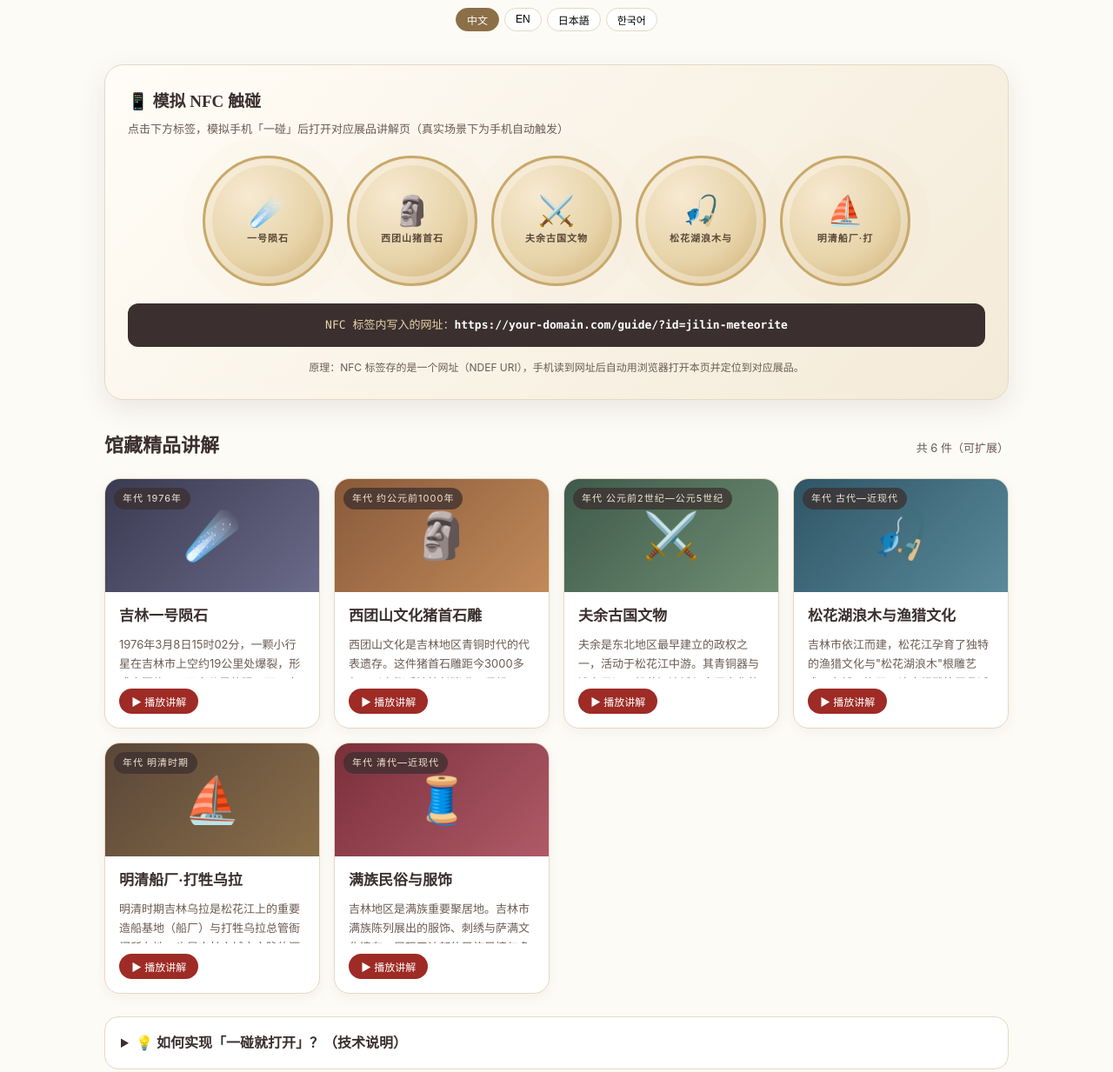
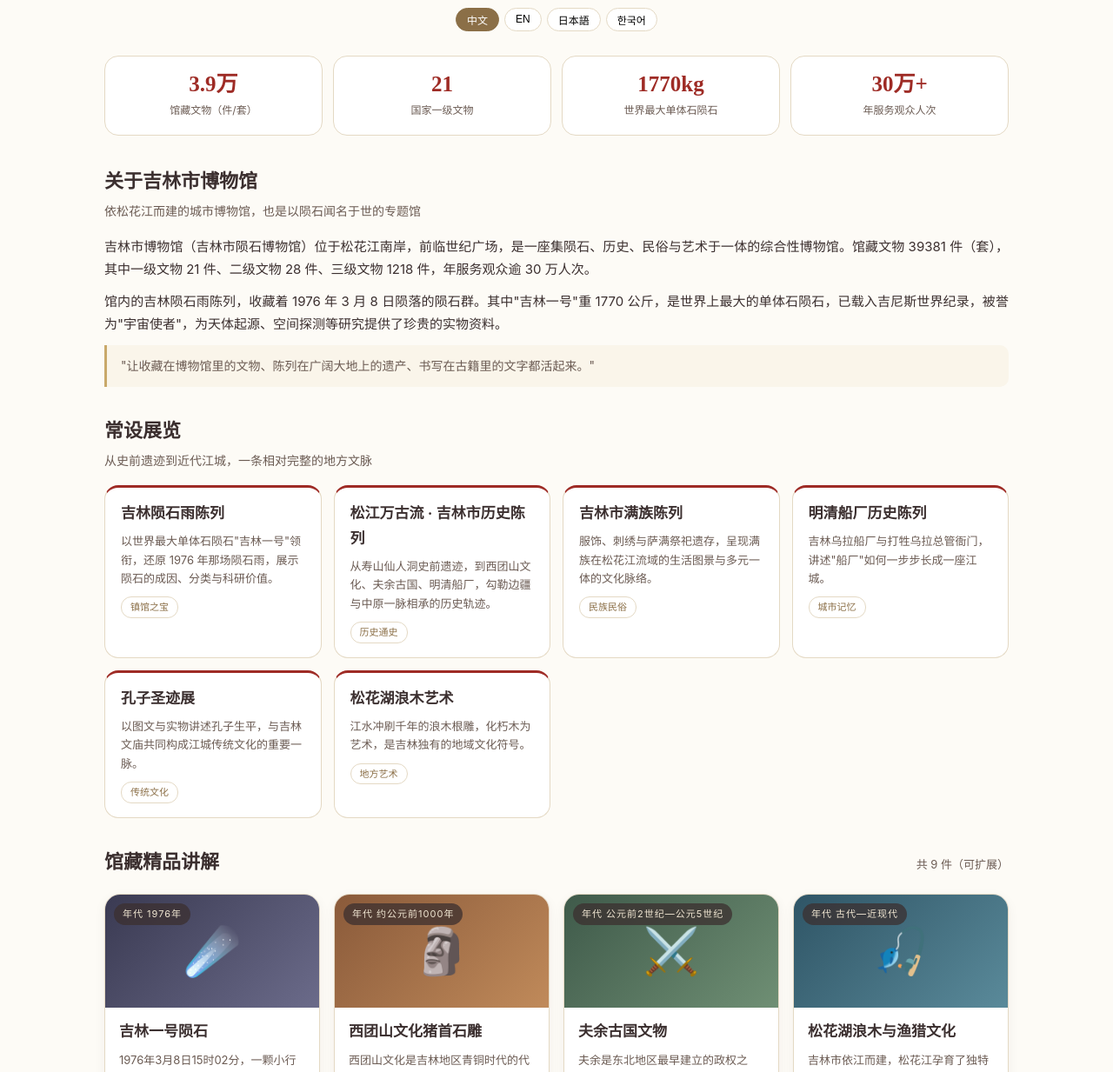
Before and after one commit to chenyilong-ux/jilin-museum-guide, a plain HTML site: page index.html in a window 1280 px wide. Shown: the part 303-1536 px from the top of the page at 87% size. Drawn offline with Linux system fonts and the light colour scheme.

Commit message:
content: enrich museum guide page, remove NFC how-to section

```diff
--- a/index.html
+++ b/index.html
@@ -61,49 +61,6 @@
   .hero h2{font-size:clamp(28px,6vw,44px);font-family:"Songti SC",serif;line-height:1.3;margin-bottom:14px}
   .hero h2 em{font-style:normal;color:var(--red)}
   .hero p{max-width:660px;margin:0 auto;color:var(--ink-soft);font-size:15px}
-
-  /* NFC 演示 */
-  .nfc-demo{
-    max-width:1080px;margin:0 auto;padding:10px 20px 8px;
-  }
-  .nfc-card{
-    background:linear-gradient(135deg,#fffdf7,#f4ead8);
-    border:1px solid var(--line);border-radius:22px;padding:26px;
-    box-shadow:var(--shadow);
-  }
-  .nfc-card h3{font-family:"Songti SC",serif;font-size:19px;margin-bottom:4px}
-  .nfc-card .sub{font-size:13px;color:var(--ink-soft);margin-bottom:20px}
-  .tap-zone{
-    display:flex;flex-wrap:wrap;gap:16px;align-items:center;justify-content:center;
-    margin-bottom:20px;
-  }
-  .tag{
-    width:150px;height:150px;border-radius:50%;flex:none;
-    background:radial-gradient(circle at 35% 30%,#f7ead2,#e7d3a8 55%,#c9a96a);
-    border:3px solid var(--gold);box-shadow:inset 0 0 0 8px rgba(255,255,255,.35), 0 8px 22px rgba(139,111,71,.35);
-    display:flex;flex-direction:column;align-items:center;justify-content:center;
-    cursor:pointer;transition:.25s;color:var(--ink);
-  }
-  .tag:hover{transform:scale(1.05);box-shadow:0 12px 30px rgba(139,111,71,.5)}
-  .tag:active{transform:scale(.96)}
-  .tag .icon{font-size:34px;line-height:1}
-  .tag .lab{font-size:11px;margin-top:6px;letter-spacing:1px;color:#5a4638;font-weight:600}
-  .ripple{
-    position:relative;overflow:hidden;
-  }
-  .pulse{animation:pulse 2s infinite}
-  @keyframes pulse{
-    0%{box-shadow:0 0 0 0 rgba(201,169,106,.55), inset 0 0 0 8px rgba(255,255,255,.35)}
-    70%{box-shadow:0 0 0 24px rgba(201,169,106,0), inset 0 0 0 8px rgba(255,255,255,.35)}
-    100%{box-shadow:0 0 0 0 rgba(201,169,106,0), inset 0 0 0 8px rgba(255,255,255,.35)}
-  }
-  .url-line{
-    background:#3B2F2F;color:#e8d5a8;border-radius:12px;padding:14px 16px;
-    font-family:"SF Mono",Consolas,monospace;font-size:13px;text-align:center;
-    word-break:break-all;margin-bottom:14px;
-  }
-  .url-line b{color:#fff;font-weight:600}
-  .hint{font-size:12px;color:var(--ink-soft);text-align:center}
 
   /* 展品网格 */
   .exhibits{max-width:1080px;margin:0 auto;padding:26px 20px}
@@ -173,17 +130,40 @@
     text-align:center;padding:34px 20px;color:var(--ink-soft);font-size:12px;
     border-top:1px solid var(--line);margin-top:10px;
   }
-  .nfc-note{
-    max-width:1080px;margin:0 auto;padding:0 20px 10px;
+  /* 数据条 */
+  .stats{
+    max-width:1080px;margin:0 auto;padding:0 20px 8px;
+    display:grid;grid-template-columns:repeat(auto-fit,minmax(150px,1fr));gap:12px;
   }
-  .nfc-note details{
-    background:#fff;border:1px solid var(--line);border-radius:16px;padding:16px 18px;
+  .stat{background:#fff;border:1px solid var(--line);border-radius:16px;padding:16px 12px;text-align:center}
+  .stat b{display:block;font-family:"Songti SC",serif;font-size:25px;color:var(--red);line-height:1.25}
+  .stat span{font-size:12px;color:var(--ink-soft)}
+
+  /* 通用板块 */
+  .block{max-width:1080px;margin:0 auto;padding:26px 20px 6px}
+  .block h3{font-family:"Songti SC",serif;font-size:22px;margin-bottom:4px}
+  .block .lead{color:var(--ink-soft);font-size:14px;margin-bottom:16px}
+  .prose p{font-size:15px;margin-bottom:12px;text-align:justify}
+  .prose .quote{
+    border-left:3px solid var(--gold);background:#faf5ea;border-radius:0 10px 10px 0;
+    padding:12px 16px;color:var(--ink-soft);font-size:14px;margin-top:4px;
   }
-  .nfc-note summary{cursor:pointer;font-weight:600;font-family:"Songti SC",serif;font-size:16px}
-  .nfc-note .steps{margin-top:14px;font-size:14px}
-  .nfc-note .steps ol{margin-left:20px}
-  .nfc-note .steps li{margin:8px 0}
-  .nfc-note code{background:#f4ead8;padding:2px 7px;border-radius:6px;font-size:13px;color:var(--red-deep)}
+
+  /* 常设展览 */
+  .exh-list{display:grid;grid-template-columns:repeat(auto-fit,minmax(240px,1fr));gap:14px}
+  .exh{background:#fff;border:1px solid var(--line);border-top:3px solid var(--red);border-radius:16px;padding:16px 18px}
+  .exh h4{font-family:"Songti SC",serif;font-size:17px;margin-bottom:6px}
+  .exh p{font-size:13px;color:var(--ink-soft);line-height:1.65}
+  .exh .tag{display:inline-block;margin-top:10px;font-size:11px;color:var(--bronze);border:1px solid var(--line);border-radius:12px;padding:2px 10px}
+
+  /* 参观信息 */
+  .visit{background:#fff;border:1px solid var(--line);border-radius:18px;padding:20px}
+  .visit dl{display:grid;grid-template-columns:76px 1fr;gap:10px 14px;font-size:14px;align-items:start}
+  .visit dt{color:var(--bronze);font-weight:600}
+  .visit dd{color:var(--ink)}
+  .tips{margin-top:16px;display:flex;flex-wrap:wrap;gap:8px}
+  .tips span{background:#f4ead8;color:#6b5230;font-size:12px;padding:6px 12px;border-radius:14px}
+  .footnote{font-size:12px;color:var(--ink-soft);margin-top:10px}
   .lang{display:flex;gap:6px;margin:12px 0 0}
   .lang button{border:1px solid var(--line);background:#fff;border-radius:14px;padding:4px 12px;font-size:12px;cursor:pointer}
   .lang button.active{background:var(--bronze);color:#fff;border-color:var(--bronze)}
@@ -213,13 +193,57 @@
   <p>无需下载 APP、无需租借讲解器。用手机轻触展品旁的 NFC 标签，即刻打开本页并自动播放对应文物的语音讲解。</p>
 </section>
 
-<section class="nfc-demo">
-  <div class="nfc-card">
-    <h3>📱 模拟 NFC 触碰</h3>
-    <p class="sub">点击下方标签，模拟手机「一碰」后打开对应展品讲解页（真实场景下为手机自动触发）</p>
-    <div class="tap-zone" id="tapZone"></div>
-    <div class="url-line">NFC 标签内写入的网址：<b id="urlPreview">https://your-domain.com/guide/?id=jilin-meteorite</b></div>
-    <p class="hint">原理：NFC 标签存的是一个网址（NDEF URI），手机读到网址后自动用浏览器打开本页并定位到对应展品。</p>
+<section class="stats">
+  <div class="stat"><b>3.9万</b><span>馆藏文物（件/套）</span></div>
+  <div class="stat"><b>21</b><span>国家一级文物</span></div>
+  <div class="stat"><b>1770kg</b><span>世界最大单体石陨石</span></div>
+  <div class="stat"><b>30万+</b><span>年服务观众人次</span></div>
+</section>
+
+<section class="block">
+  <h3>关于吉林市博物馆</h3>
+  <p class="lead">依松花江而建的城市博物馆，也是以陨石闻名于世的专题馆</p>
+  <div class="prose">
+    <p>吉林市博物馆（吉林市陨石博物馆）位于松花江南岸，前临世纪广场，是一座集陨石、历史、民俗与艺术于一体的综合性博物馆。馆藏文物 39381 件（套），其中一级文物 21 件、二级文物 28 件、三级文物 1218 件，年服务观众逾 30 万人次。</p>
+    <p>馆内的吉林陨石雨陈列，收藏着 1976 年 3 月 8 日陨落的陨石群。其中"吉林一号"重 1770 公斤，是世界上最大的单体石陨石，已载入吉尼斯世界纪录，被誉为"宇宙使者"，为天体起源、空间探测等研究提供了珍贵的实物资料。</p>
+    <div class="quote">"让收藏在博物馆里的文物、陈列在广阔大地上的遗产、书写在古籍里的文字都活起来。"</div>
+  </div>
+</section>
+
+<section class="block">
+  <h3>常设展览</h3>
+  <p class="lead">从史前遗迹到近代江城，一条相对完整的地方文脉</p>
+  <div class="exh-list">
+    <div class="exh">
+      <h4>吉林陨石雨陈列</h4>
+      <p>以世界最大单体石陨石"吉林一号"领衔，还原 1976 年那场陨石雨，展示陨石的成因、分类与科研价值。</p>
+      <span class="tag">镇馆之宝</span>
+    </div>
+    <div class="exh">
+      <h4>松江万古流 · 吉林市历史陈列</h4>
+      <p>从寿山仙人洞史前遗迹，到西团山文化、夫余古国、明清船厂，勾勒边疆与中原一脉相承的历史轨迹。</p>
+      <span class="tag">历史通史</span>
+    </div>
+    <div class="exh">
+      <h4>吉林市满族陈列</h4>
+      <p>服饰、刺绣与萨满祭祀遗存，呈现满族在松花江流域的生活图景与多元一体的文化脉络。</p>
+      <span class="tag">民族民俗</span>
+    </div>
+    <div class="exh">
+      <h4>明清船厂历史陈列</h4>
+      <p>吉林乌拉船厂与打牲乌拉总管衙门，讲述"船厂"如何一步步长成一座江城。</p>
+      <span class="tag">城市记忆</span>
+    </div>
+    <div class="exh">
+      <h4>孔子圣迹展</h4>
+      <p>以图文与实物讲述孔子生平，与吉林文庙共同构成江城传统文化的重要一脉。</p>
+      <span class="tag">传统文化</span>
+    </div>
+    <div class="exh">
+      <h4>松花湖浪木艺术</h4>
+      <p>江水冲刷千年的浪木根雕，化朽木为艺术，是吉林独有的地域文化符号。</p>
+      <span class="tag">地方艺术</span>
+    </div>
   </div>
 </section>
 
@@ -231,20 +255,25 @@
   <div class="grid" id="grid"></div>
 </section>
 
-<section class="nfc-note">
-  <details>
-    <summary>💡 如何实现「一碰就打开」？（技术说明）</summary>
-    <div class="steps">
-      <ol>
-        <li><b>准备 NFC 标签</b>：购买 NTAG213/215/216 无源标签（约 1–2 元/枚），容量足以写入一个网址。</li>
-        <li><b>写入网址</b>：用手机 App「NFC Tools」或读写器，向标签写入一条 <code>NDEF URI 记录</code>，例如 <code>https://your-domain.com/guide/?id=jilin-meteorite</code>。</li>
-        <li><b>部署网页</b>：把本页部署到服务器（如 GitHub Pages / Vercel / 腾讯云），每个展品对应一个 <code>?id=xxx</code> 参数。</li>
-        <li><b>贴到展柜</b>：将标签贴在文物说明牌旁（建议加铁氧体吸波材料抗金属干扰）。</li>
-        <li><b>游客一碰</b>：Android 手机原生支持，读到网址自动弹窗打开浏览器；iPhone XS 及以上支持「后台 NFC 读取」，无需开 App 即自动跳转。</li>
-      </ol>
-      <p style="margin-top:12px;font-size:13px;color:var(--ink-soft)">补充：如需更沉浸体验，可配合「App Clip（iOS）/ 小程序（微信）」；不支持的机型可用二维码兜底，本页 URL 即二维码内容。</p>
+<section class="block">
+  <h3>参观信息</h3>
+  <p class="lead">免费开放，凭有效证件实名登记入馆</p>
+  <div class="visit">
+    <dl>
+      <dt>地址</dt><dd>吉林省吉林市丰满区吉林大街 100 号（前临世纪广场，背靠江南公园）</dd>
+      <dt>开放</dt><dd>周二至周日 9:00—16:30（16:00 停止入馆），周一闭馆，国家法定节假日除外</dd>
+      <dt>门票</dt><dd>免费开放；参观陨石雨陈列建议提前在官方公众号预约，并提前 10 分钟到总服务台取票</dd>
+      <dt>交通</dt><dd>3 路、19 路、33 路、52 路、61 路、103 路、130 路至「世纪广场」站下车</dd>
+      <dt>建议</dt><dd>陨石陈列建议预留 40 分钟，全程参观约 2 小时</dd>
+    </dl>
+    <div class="tips">
+      <span>🎧 轻触展柜 NFC 标签即可收听讲解</span>
+      <span>♿ 支持大字与高对比度</span>
+      <span>🌏 中文 / English / 日本語 / 한국어</span>
+      <span>📷 允许拍照，请勿使用闪光灯</span>
     </div>
-  </details>
+  </div>
+  <p class="footnote">开放时间、预约方式与票务信息以馆方最新公告为准。</p>
 </section>
 
 <div class="modal" id="modal">
@@ -252,8 +281,8 @@
 </div>
 
 <footer>
-  文博智联 · 以 NFC 技术打开文博服务新空间 &nbsp;|&nbsp; 演示样例：吉林市博物馆<br>
-  本页为前端演示，语音讲解由浏览器 Web Speech API 合成，可无缝替换为后端 TTS/真人录音
+  吉林市博物馆 · 智慧导览 &nbsp;|&nbsp; 文博智联<br>
+  吉林省吉林市丰满区吉林大街 100 号 &nbsp;|&nbsp; 周二至周日 9:00—16:30
 </footer>
 
 <script>
@@ -307,6 +336,27 @@ const EXHIBITS = [
     zh:{name:'满族民俗与服饰', desc:'吉林地区是满族重要聚居地。吉林市满族陈列展出的服饰、刺绣与萨满文化遗存，展现了浓郁的民族风情与多元一体的文化脉络。'},
     en:{name:'Manchu Folk Culture & Costume', desc:'A major Manchu settlement area; costumes, embroidery and shamanic relics show rich ethnic heritage.'},
     facts:['满族重要聚居地','服饰刺绣工艺精湛','萨满文化遗存丰富']
+  },
+  {
+    id:'confucius-temple',
+    icon:'🏛️', era:'清乾隆元年（1736年）',
+    zh:{name:'吉林文庙·孔子圣迹', desc:'吉林文庙始建于清乾隆元年，是东北地区规模最大的文庙之一。孔子圣迹展以图文与实物讲述孔子生平，与文庙建筑共同构成江城的传统文化核心。'},
+    en:{name:'Jilin Confucian Temple', desc:'Founded in 1736, one of the largest Confucian temples in Northeast China. Its exhibition on Confucius complements the temple architecture.'},
+    facts:['始建于清乾隆元年（1736年）','东北规模最大的文庙之一','孔子圣迹展常年开放']
+  },
+  {
+    id:'driftwood-carving',
+    icon:'🌊', era:'当代',
+    zh:{name:'松花湖浪木根雕', desc:'浪木是松花湖中经江水长年冲刷、浸泡的枯木，质地坚韧、形态奇崛。艺人依形取势、因材施艺，化朽木为艺术，成为吉林独有的地域文化符号。'},
+    en:{name:'Songhua Lake Driftwood Carving', desc:'Driftwood long soaked and shaped by the river becomes tough, sculptural material. Artisans carve with the grain, turning dead wood into art.'},
+    facts:['松花湖特有的枯木资源','依形取势，因材施艺','吉林独有的地域文化符号']
+  },
+  {
+    id:'jingju-jilin',
+    icon:'🎭', era:'清末—民国',
+    zh:{name:'京剧"第二故乡"', desc:'清末吉林富商牛子厚出资创办"喜连成"科班，培养出梅兰芳、周信芳、马连良等一代宗师，吉林因此被誉为京剧的"第二故乡"。'},
+    en:{name:'Jilin: Peking Opera\'s Second Home', desc:'The Jilin merchant Niu Zihou funded the Xiliancheng opera school, training masters such as Mei Lanfang and Zhou Xinfang — earning Jilin the title of Peking Opera\'s second home.'},
+    facts:['牛子厚出资创办喜连成科班','走出梅兰芳、周信芳等名家','被誉为京剧"第二故乡"']
   }
 ];
 
@@ -362,17 +412,6 @@ function setDot(on){
 }
 
 // ===== 渲染 =====
-function renderTags(){
-  const zone = document.getElementById('tapZone');
-  zone.innerHTML = EXHIBITS.slice(0,5).map(e=>`
-    <div class="tag pulse" data-id="${e.id}" title="模拟触碰：${e.zh.name}">
-      <div class="icon">${e.icon}</div>
-      <div class="lab">${e.zh.name.replace(/吉林|文化|王国|古城|民俗|与服饰/g,'').slice(0,6)||'展品'}</div>
-    </div>`).join('');
-  zone.querySelectorAll('.tag').forEach(t=>{
-    t.addEventListener('click',()=>{ openExhibit(t.dataset.id); updateUrl(t.dataset.id); });
-  });
-}
 function renderGrid(){
   const grid = document.getElementById('grid');
   const L = LANG[curLang.v];
@@ -408,7 +447,10 @@ function thumbBg(id){
     'fuyu-bronze':'linear-gradient(135deg,#3f5a4a,#6f8f74)',
     'songhua-fishing':'linear-gradient(135deg,#2f5566,#5a8a9a)',
     'jilin-wula':'linear-gradient(135deg,#5a4638,#8a6f4a)',
-    'manchu-folk':'linear-gradient(135deg,#7a2f3a,#b05a68)'
+    'manchu-folk':'linear-gradient(135deg,#7a2f3a,#b05a68)',
+    'confucius-temple':'linear-gradient(135deg,#4a4a6a,#7d7d9e)',
+    'driftwood-carving':'linear-gradient(135deg,#5a4a32,#94795a)',
+    'jingju-jilin':'linear-gradient(135deg,#7a1f28,#c04a52)'
   };
   return map[id]||'linear-gradient(135deg,#5a4638,#8a6f4a)';
 }
@@ -446,10 +488,8 @@ function speakExhibit(id){
 function closeModal(){ stopSpeak(); document.getElementById('modal').classList.remove('show'); }
 document.getElementById('modal').addEventListener('click',e=>{ if(e.target.id==='modal') closeModal(); });
 
-// ===== URL 联动（体现 NFC 写入的网址）=====
+// ===== URL 联动（NFC 写入的网址定位到具体展品）=====
 function updateUrl(id){
-  const url = `${location.origin}${location.pathname}?id=${id}`;
-  document.getElementById('urlPreview').textContent = url;
   history.replaceState(null,'',`?id=${id}`);
 }
 
@@ -482,7 +522,6 @@ document.getElementById('a11yBtn').addEventListener('click',()=>{
 })();
 
 // ===== 初始化 =====
-renderTags();
 renderGrid();
 
 // 一碰进入：如果 URL 带 ?id=，直接打开对应展品并讲解
```
